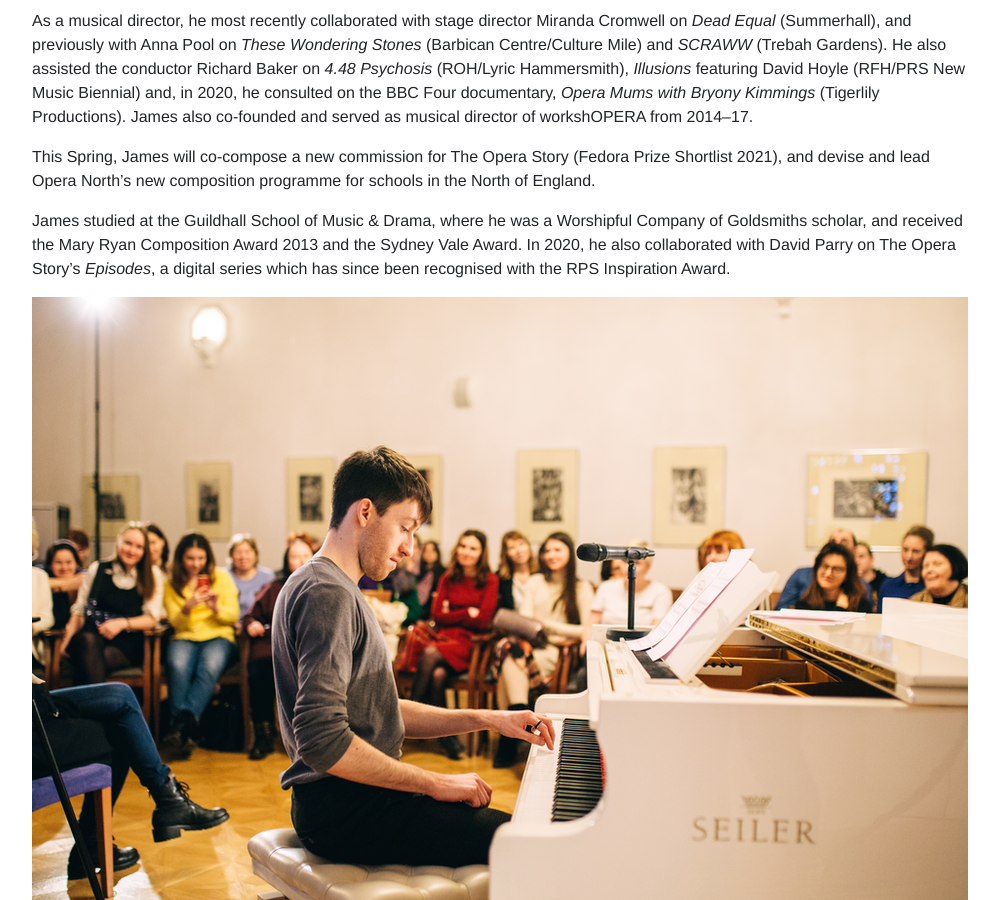
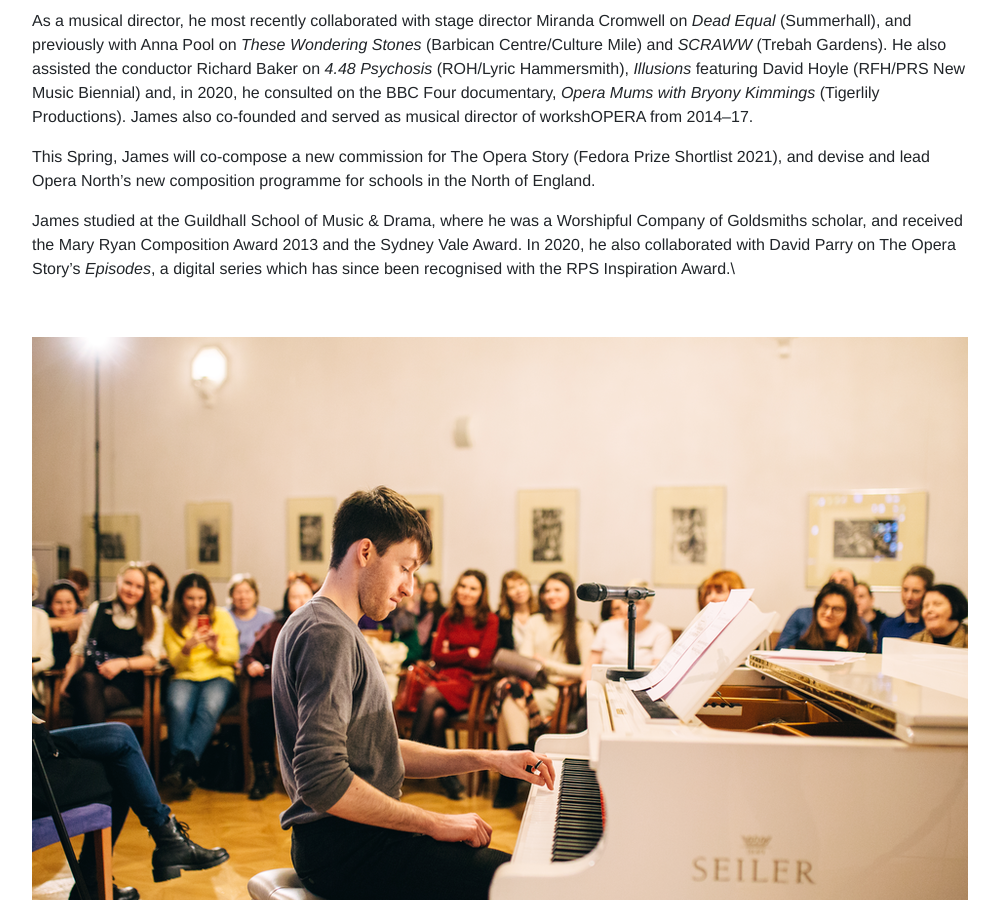
Before and after one commit to jamesgarnercomposer/jamesgarnercomposer.co.uk, a Jekyll site: the page built from biography.md, in a window 1280 px wide and 900 px high, scrolled down 445 px. Shown: the whole window, without its empty margins (140-1139 px from the left). Built offline with Jekyll 4.4.1, drawn with Linux system fonts in a browser that asks for light colours.

Commit message:
Add line break

```diff
--- a/biography.md
+++ b/biography.md
@@ -12,7 +12,9 @@ As a musical director, he most recently collaborated with stage director Miranda
 
 This Spring, James will co-compose a new commission for The Opera Story (Fedora Prize Shortlist 2021), and devise and lead Opera North’s new composition programme for schools in the North of England.
 
-James studied at the Guildhall School of Music & Drama, where he was a Worshipful Company of Goldsmiths scholar, and received the Mary Ryan Composition Award 2013 and the Sydney Vale Award. In 2020, he also collaborated with David Parry on The Opera Story’s _Episodes_, a digital series which has since been recognised with the RPS Inspiration Award.
+James studied at the Guildhall School of Music & Drama, where he was a Worshipful Company of Goldsmiths scholar, and received the Mary Ryan Composition Award 2013 and the Sydney Vale Award. In 2020, he also collaborated with David Parry on The Opera Story’s _Episodes_, a digital series which has since been recognised with the RPS Inspiration Award.\
+
+<br>
 
 ![James Garner performing at the piano]({{ "/assets/images/biography_photo.png" | relative_url }})
 <div class="image-footnote">© 2020 Natalia Malysheva</div>
```
